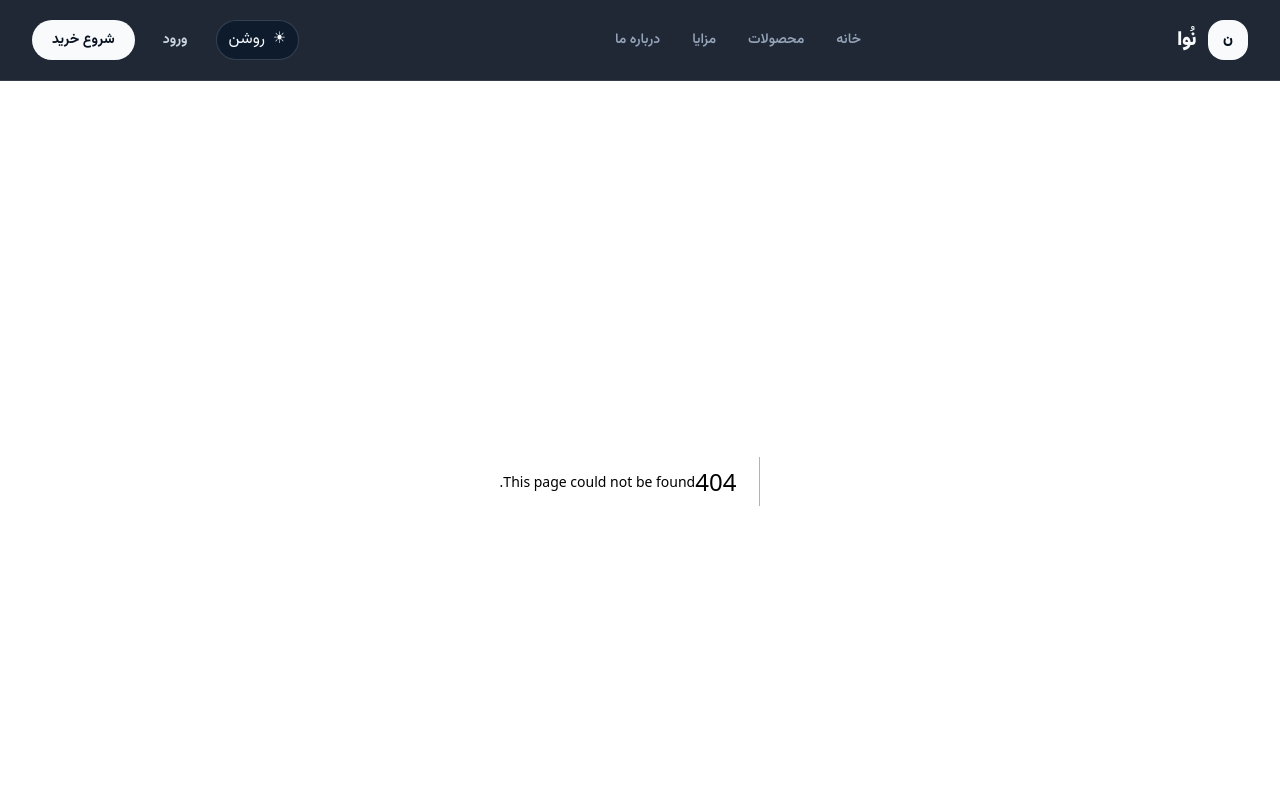
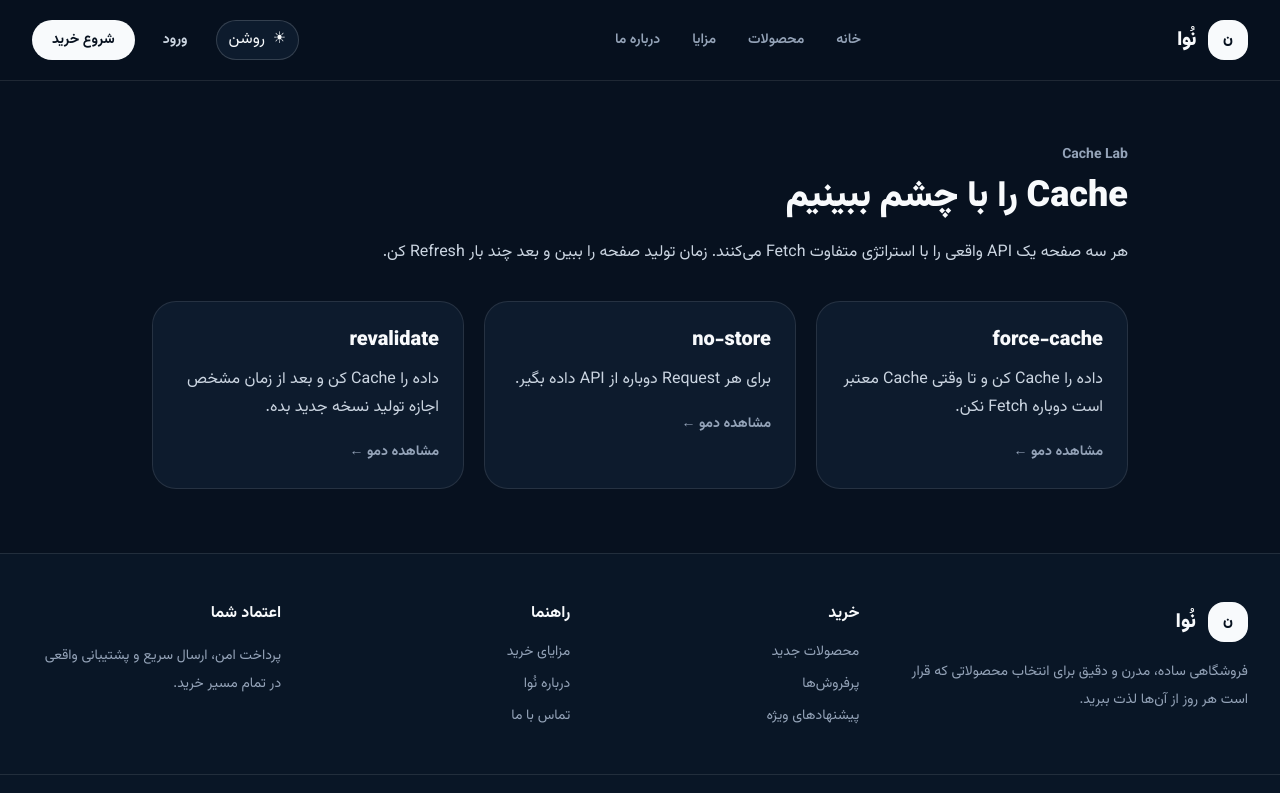
Before and after one commit to rouzbehtondkar/nextjs, a Next.js app: page /next-lab/cache in a window 1280 px wide. Before the commit this address had no page. Shown: the top 793 px of the page. Built offline with nearby package versions, Linux system fonts and the light colour scheme.

Commit message:
feat: add cache lab index

```diff
--- /dev/null
+++ b/app/next-lab/cache/page.tsx
@@ -0,0 +1,34 @@
+import Link from "next/link";
+
+const demos = [
+  ["force-cache", "/next-lab/cache/force-cache", "داده را Cache کن و تا وقتی Cache معتبر است دوباره Fetch نکن."],
+  ["no-store", "/next-lab/cache/no-store", "برای هر Request دوباره از API داده بگیر."],
+  ["revalidate", "/next-lab/cache/revalidate", "داده را Cache کن و بعد از زمان مشخص اجازه تولید نسخه جدید بده."],
+] as const;
+
+export default function CachePage() {
+  return (
+    <main className="mx-auto max-w-5xl px-6 py-16">
+      <p className="theme-muted text-sm font-bold">Cache Lab</p>
+      <h1 className="theme-text mt-3 text-4xl font-black">Cache را با چشم ببینیم</h1>
+      <p className="theme-muted-strong mt-5 max-w-3xl leading-8">
+        هر سه صفحه یک API واقعی را با استراتژی متفاوت Fetch می‌کنند. زمان تولید صفحه را ببین و بعد چند بار Refresh کن.
+      </p>
+
+      <div className="mt-8 grid gap-5 md:grid-cols-3">
+        {demos.map(([title, href, description]) => (
+          <Link
+            key={href}
+            href={href}
+            className="theme-surface rounded-3xl border p-6 transition hover:-translate-y-1"
+            style={{ borderColor: "var(--border)" }}
+          >
+            <h2 className="theme-text text-xl font-black">{title}</h2>
+            <p className="theme-muted-strong mt-3 leading-7">{description}</p>
+            <span className="theme-muted mt-5 inline-block text-sm font-bold">مشاهده دمو ←</span>
+          </Link>
+        ))}
+      </div>
+    </main>
+  );
+}
```
